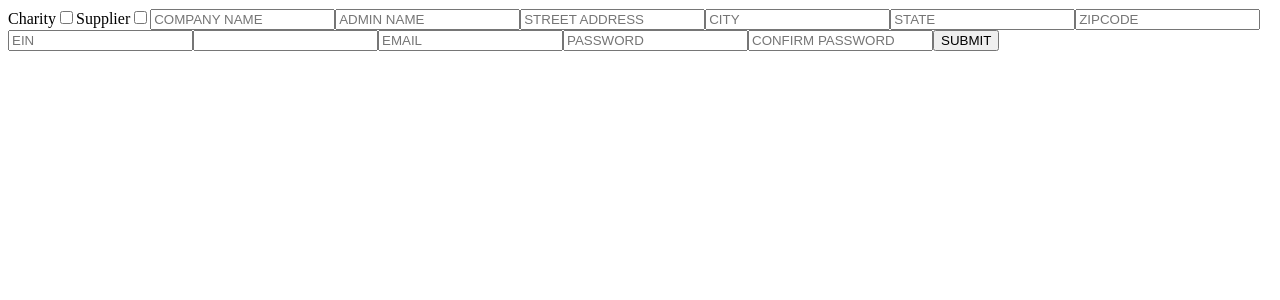
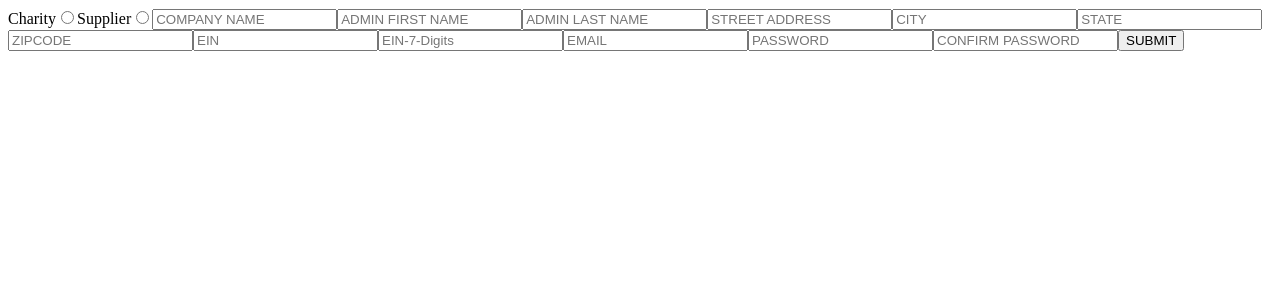
Before and after one commit to ajrsabet/project3-front-heroku-test2, a React (Create React App) app: page /register in a window 1280 px wide. Shown: the top 300 px of the page. Built offline with nearby package versions, Linux system fonts and the light colour scheme.

Commit message:
form fixed, css file structure added

```diff
--- a/package.json
+++ b/package.json
@@ -7,6 +7,7 @@
     "@testing-library/react": "^9.4.0",
     "@testing-library/user-event": "^7.2.1",
     "axios": "^0.19.2",
+    "node-sass": "^4.13.1",
     "react": "^16.12.0",
     "react-dom": "^16.12.0",
     "react-router-dom": "^5.1.2",
--- a/src/Components/Form/index.js
+++ b/src/Components/Form/index.js
@@ -1,23 +1,25 @@
-import React, { useState, useEffect } from "react";
+import React, { useState } from "react";
 import "./Form.css";
 import API from "../../Util/API/API"
 
-export default function Form(props) {
+export default function Form() {
   let pw1, pw2;
 
   const [userState, setUserState] = useState({
-        accountType: "",
+    accountType: "", // State doesn't change when choosing an option & we can choose both options
     company: "",
-        adminName: "",
+    adminFirstName: "", //Admin first name
+    adminLastName: "", //Admin last name- both needed for the user model
     street: "",
     city: "",
     state: "",
     zipcode: "",
-        ein2: "",
-        einRemaining: "",
+    ein2: "",         // Can't type in the field
+    einRemaining: "", // Can't type in the field
     email: "",
     password: ""
   })
+
 
   const submitRegistration = (event) => {
     event.preventDefault();
@@ -25,6 +27,37 @@ export default function Form(props) {
     pw1 = document.querySelector('#pw1').value;
     pw2 = document.querySelector('#pw2').value;
     (pw1 === pw2) ? console.log('passwords equal') : alert('passwords must match')
+
+    //API call to update 3 tables
+    API.createCompany({
+      company_name: userState.company,
+      ein: userState.ein2,
+      // account_type: userState.accountType
+    }).then(res => {
+      console.log(res);
+
+      API.createUser({
+        username: userState.email,
+        password: userState.password,
+        first_name: userState.adminFirstName,
+        last_name: userState.adminLastName,
+        email: userState.email,
+      }).then(data => {
+        console.log(data);
+        API.createLocation({
+          address: userState.street,
+          city: userState.city,
+          state: userState.state,
+          zip: userState.zipcode,
+          ein: userState.ein2,
+        })
+        res.json(data)
+
+      })
+
+
+    })
+    //------------------------------------------------
   }
 
   const handleInputChange = event => {
@@ -34,6 +67,7 @@ export default function Form(props) {
       ...userState,
       [name]: value
     });
+
   };
 
   return (
@@ -42,13 +76,13 @@ export default function Form(props) {
         <label htmlFor="charity">Charity</label>
         <input value="checked"
           onChange={handleInputChange}
-                    type="checkbox"
-                    name='charity' />
+          type="radio"
+          name='account-type' />
         <label htmlFor="supplier">Supplier</label>
         <input value={userState.accountType}
           onChange={handleInputChange}
-                    type="checkbox"
-                    name='supplier' />
+          type="radio"
+          name='account-type' />
         <input
           value={userState.company}
           onChange={handleInputChange}
@@ -57,11 +91,18 @@ export default function Form(props) {
           placeholder='COMPANY NAME'
         />
         <input
-                    value={userState.adminName}
+          value={userState.adminFirstName}  // Changed the value
           onChange={handleInputChange}
           type='text'
-                    name='adminName'
-                    placeholder='ADMIN NAME'
+          name='adminFirstName'  // CHanged the name
+          placeholder='ADMIN FIRST NAME' // changed the place holder
+        />
+        <input
+          value={userState.adminLastName} // Added another input for last name
+          onChange={handleInputChange} //----------------
+          type='text' //---------------
+          name='adminLastName' //-----------------
+          placeholder='ADMIN LAST NAME' //----------------
         />
         <input value={userState.street}
           onChange={handleInputChange}
@@ -94,14 +135,15 @@ export default function Form(props) {
           value={userState.ein2}
           onChange={handleInputChange}
           type='number'
-                    name='ein-two'
+          name='ein2'
           placeholder='EIN'
         />
         <input
           value={userState.einRemaining}
           onChange={handleInputChange}
           type='number'
-                    name='ein-remaining'
+          name='einRemaining'
+          placeholder='EIN-7-Digits' // Added a placd holder for the input
         />
         <input
           value={userState.email}
--- a/src/Components/Header/index.js
+++ b/src/Components/Header/index.js
@@ -1,5 +1,5 @@
 import React from "react";
-import './Header.css';
+import './header.css';
 
 export default function Header(props) {
     return (
--- a/src/Pages/Login.js
+++ b/src/Pages/Login.js
@@ -1,10 +1,14 @@
 import React from "react";
 import LoginForm from "../Components/LoginForm";
+import Header from '../Components/Header';
+import './styles/Login/login.css';
 
-export default function Login(){
-    return(
-        <div>
-            <LoginForm />
-        </div>
-    )
+export default function Login() {
+  return (
+    <div className='main'>
+      <Header>
+        <LoginForm />
+      </Header>
+    </div>
+  )
 }
--- /dev/null
+++ b/src/Pages/styles/Login/login.css
@@ -0,0 +1,4 @@
+.main {
+  background-color: #125689;
+}
+/*# sourceMappingURL=login.css.map */
--- /dev/null
+++ b/src/Pages/styles/Login/login.scss
@@ -0,0 +1,5 @@
+$mainBlue: #125689;
+
+.main {
+  background-color: $mainBlue;
+}
```
Also changed, not shown: src/Pages/Register.js (+6 -6 lines), src/Pages/CharityAccountPage.js (indentation only), src/Pages/SupplierAccountPage.js (indentation only), 2 other files (tests, documents, lock files or other folders). Lines whose indentation alone changed are shown as unchanged.
